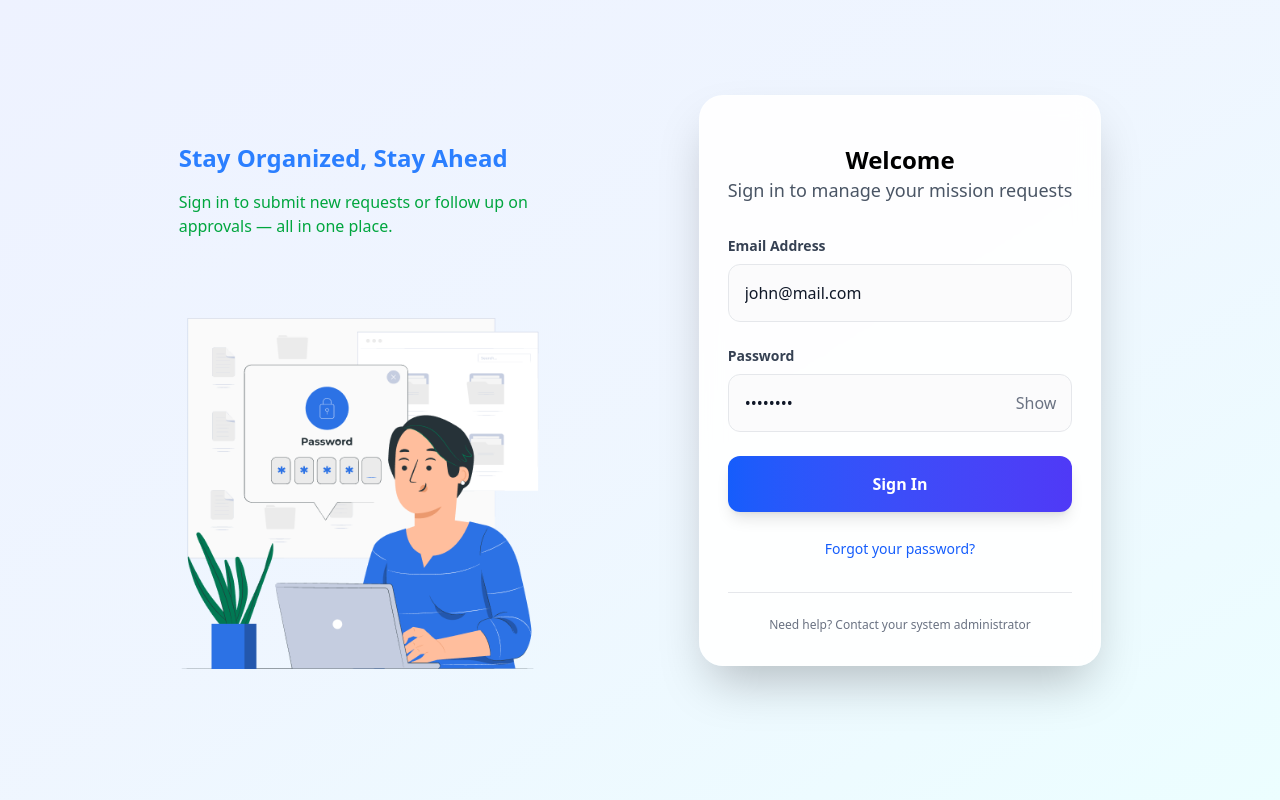
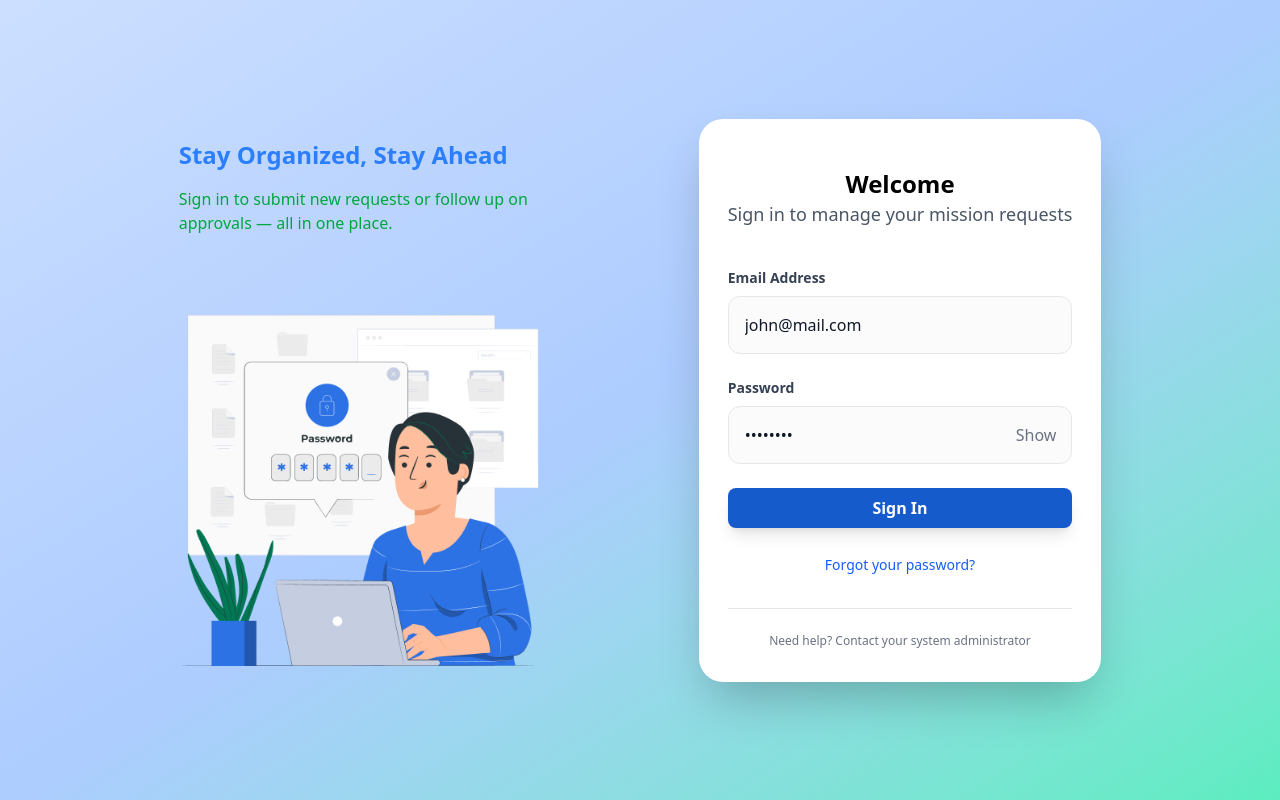
Before and after one commit to Solvit-Africa-Training-Center/MissionTrack-Frontend, a React (Vite) app: page /login in a window 1280 px wide. Built offline with nearby package versions, Linux system fonts and the light colour scheme.

Commit message:
Updated the alignment on the login page

```diff
--- a/src/pages/LoginForm.tsx
+++ b/src/pages/LoginForm.tsx
@@ -26,11 +26,11 @@ const LoginForm: React.FC = () => {
   };
 
   return (
-    <div className="min-h-screen flex gap-40 items-center justify-center
-     bg-gradient-to-br from-indigo-50 via-blue-50 to-cyan-50 relative">
-
+    <div className="min-h-screen bg-amber flex gap-40 items-center justify-center
+     bg-gradient-to-br from-primaryColor-10 via-primaryColor-50 to-accent-10">
+      <div className=" flex justify-between gap-40">
         {/* Left Side Content */}
-      <div className="grid">
+        <div className=" ">
           <div className="mt-5 grid gap-4">
             <span className="text-blue-500 font-bold text-2xl">Stay Organized, Stay Ahead</span>
             <p className="text-green-600">
@@ -38,20 +38,20 @@ const LoginForm: React.FC = () => {
             </p>
           </div>
           <div className="h-90 w-90 mt-20">
-          <img src="pana.png" alt="frame"/>
+            <img src="pana.png" alt="frame" />
           </div>
         </div>
 
         {/* Right Side Login Card */}
-      <div>
+        <div className=" bg-white backdrop-blur-md shadow-2xl
+         rounded-3xl pr-7 pl-7 pb-8 pt-2 w-full max-w-md border border-white/30
+         transition-all duration-300">
           {/* Header */}
 
 
           {/* Main Login Card */}
-        <div className="mb-10 bg-white/90 backdrop-blur-md shadow-2xl
-         rounded-3xl pr-7 pl-7 pb-8 pt-2 w-full max-w-md border border-white/30
-         transition-all duration-300">
-            <div className="text-center mb-8 mt-10 relative z-10">
+          <div className="mb-10 ">
+            <div className="text-center  mb-8 mt-10 relative z-10">
               <h1 className="font-bold text-2xl">Welcome</h1>
               <p className="text-gray-600 text-lg">
                 Sign in to manage your mission requests
@@ -63,11 +63,14 @@ const LoginForm: React.FC = () => {
                 {error}
               </div>
             )}
+          </div>
+
+
 
           {/* Login Form */}
           <form onSubmit={handleSubmit} className="space-y-6">
             {/* Email */}
-            <div className="space-y-2">
+            <div className=" space-y-2">
               <label className="block text-sm font-semibold text-gray-700">
                 Email Address
               </label>
@@ -115,10 +118,9 @@ const LoginForm: React.FC = () => {
             <button
               type="submit"
               disabled={loading}
-              className={`w-full py-4 rounded-xl font-semibold text-white transition-all duration-200 shadow-lg transform ${
-                loading
+              className={`w-full py-2 rounded-lg font-semibold text-white transition-all duration-200 shadow-lg transform ${loading
                   ? "bg-gray-400 cursor-not-allowed"
-                  : "bg-gradient-to-r from-blue-600 to-indigo-600 hover:from-blue-700 hover:to-indigo-700 hover:shadow-xl hover:scale-[1.02] active:scale-[0.98] focus:ring-4 focus:ring-blue-300"
+                  : "bg-gradient-to-r bg-primaryColor-800 hover:to-indigo-700 hover:shadow-xl hover:scale-[1.02] active:scale-[0.98] focus:ring-4 focus:ring-blue-300"
                 }`}
             >
               {loading ? "Signing in..." : "Sign In"}
```
Lines whose indentation alone changed are shown as unchanged.
